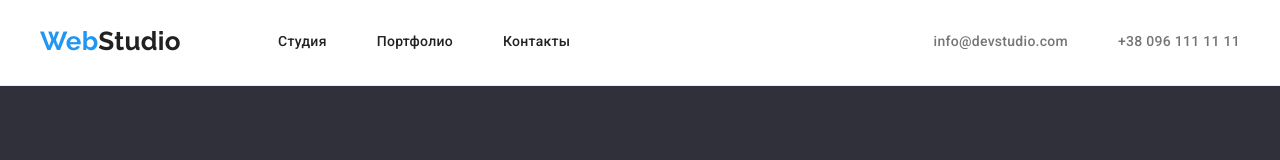
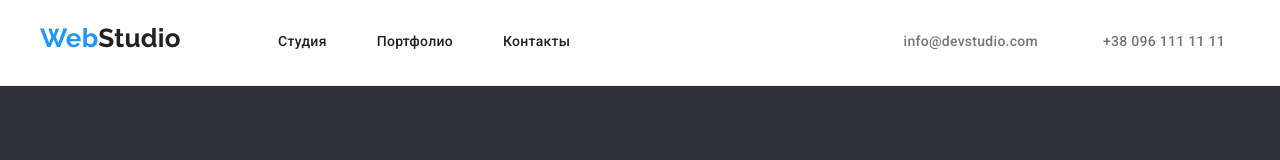
Before and after one commit to Tsakhlo/goit-markup-hw-03, a plain HTML site: page index.html in a window 1280 px wide. Shown: the top 160 px of the page. Drawn offline with nearby package versions, Linux system fonts and the light colour scheme; files whose address does not match are found by name.

Commit message:
Update styles.css

```diff
--- a/css/styles.css
+++ b/css/styles.css
@@ -62,7 +62,7 @@ margin:0 auto;
 /*logo*/
 .header-container {
     display: flex;
-    align-items: center;
+
     padding-top: 24px;
     padding-bottom: 25px;
 }
@@ -132,6 +132,7 @@ margin:0 auto;
     padding-top: 10px;
     padding-bottom: 10px;
     color: var(--primery-text-color);
+    padding-right: 15px;
 }
 
 .contact-link-mailto:hover , .contact-link-tel:hover,
```
